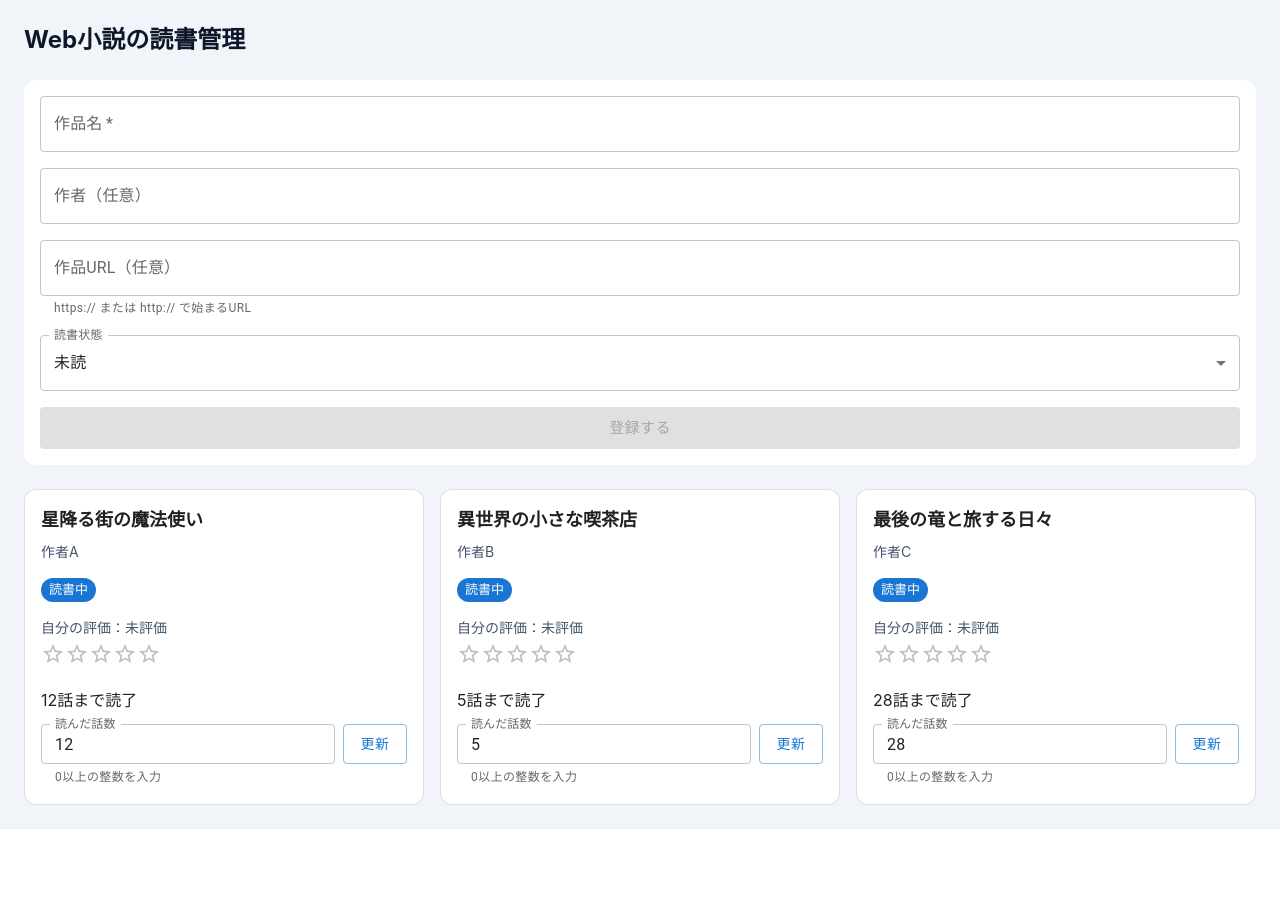
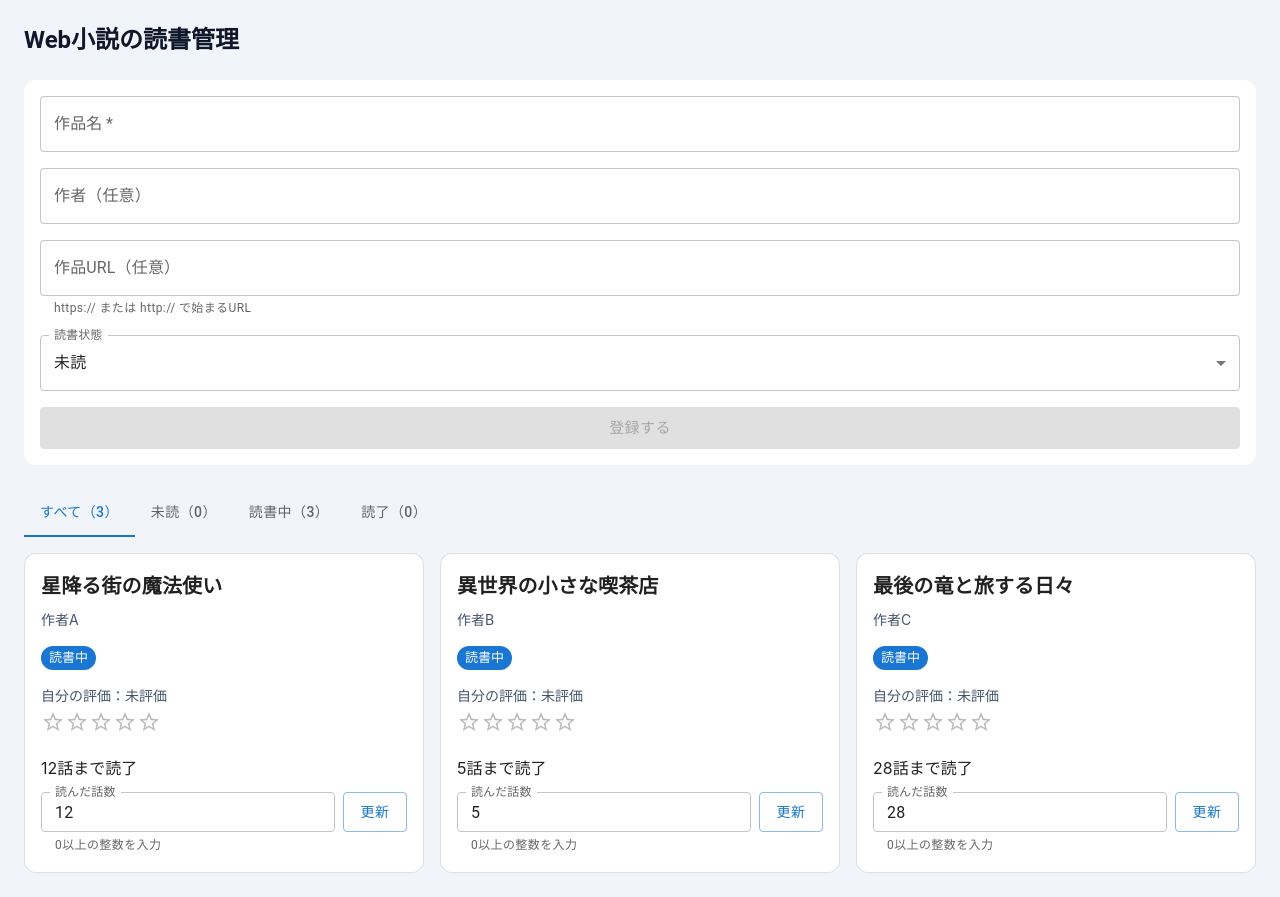
Before and after one commit to Nono-09/mui-practice, a React (Vite) app: page / in a window 1280 px wide. Before the commit the page ends 829 px from the top, so only its background shows below. Built offline with nearby package versions, Linux system fonts and the light colour scheme.

Commit message:
読書状態別の一覧切り替えと件数表示を追加し見出しを統一

```diff
--- a/src/App.tsx
+++ b/src/App.tsx
@@ -9,6 +9,9 @@ import MenuItem from '@mui/material/MenuItem'
 import Chip from '@mui/material/Chip'
 import Link from '@mui/material/Link'
 import Rating from '@mui/material/Rating'
+import Tabs from '@mui/material/Tabs'
+import Tab from '@mui/material/Tab'
+import Typography from '@mui/material/Typography'
 
 function App() {
   const [loaded] = useState(loadNovels)
@@ -18,6 +21,7 @@ function App() {
   const [author, setAuthor] = useState('')
   const [url, setUrl] = useState('')
   const [status, setStatus] = useState<ReadingStatus>('未読')
+  const [filter, setFilter] = useState<ReadingStatus | 'すべて'>('すべて')
   const [episodeDrafts, setEpisodeDrafts] = useState<Record<number, string>>({})
 
   useEffect(() => {
@@ -88,10 +92,19 @@ function App() {
     }))
   }
 
+  const filteredNovels = novels.filter(
+    (novel) => filter === 'すべて' || novel.status === filter,
+  )
+
   return (
     <div className="min-h-screen bg-slate-100 p-6 font-sans text-slate-900">
-    <h1 className="mb-6 text-2xl font-bold">Web小説の読書管理</h1>
-
+    <Typography
+      component="h1"
+      variant="h5"
+      sx={{ mb: 3, fontWeight: 700 }}
+    >
+      Web小説の読書管理
+    </Typography>
     {storageError && (
       <p role="alert" className="mb-4 rounded-lg bg-red-100 p-3 text-red-800">
         {storageError}
@@ -163,11 +176,53 @@ function App() {
       登録する
     </Button>
   </form>
+    <Tabs
+      value={filter}
+      onChange={(_, newValue: ReadingStatus | 'すべて') =>
+        setFilter(newValue)
+      }
+      variant="scrollable"
+      scrollButtons="auto"
+      aria-label="読書状態で絞り込み"
+      sx={{ mb: 2 }}
+    >
+      {(['すべて', '未読', '読書中', '読了'] as const).map((value) => (
+        <Tab
+          key={value}
+          id={`filter-tab-${value}`}
+          aria-controls="novel-list-panel"
+          value={value}
+          label={`${value}（${
+            value === 'すべて'
+              ? novels.length
+              : novels.filter((novel) => novel.status === value).length
+          }）`}
+        />
+      ))}
+    </Tabs>
+    <div
+      id="novel-list-panel"
+      role="tabpanel"
+      aria-labelledby={`filter-tab-${filter}`}
+      className="grid gap-4 sm:grid-cols-2 lg:grid-cols-3"
+    >
+      {filteredNovels.length === 0 && (
+        <Typography color="text.secondary" sx={{ gridColumn: '1 / -1', py: 3 }}>
+          {filter === 'すべて'
+            ? '作品はまだ登録されていません。'
+            : `「${filter}」の作品はありません。`}
+        </Typography>
+      )}
 
-    <div className="grid gap-4 sm:grid-cols-2 lg:grid-cols-3">
-      {novels.map((novel) => (
+      {filteredNovels.map((novel) => (
         <Card key={novel.id} variant="outlined" sx={{ p: 2, borderRadius: 3 }}>
-          <h2 className="mb-2 text-lg font-bold">{novel.title}</h2>
+          <Typography
+            component="h2"
+            variant="h6"
+            sx={{ mb: 1, fontWeight: 700 }}
+          >
+            {novel.title}
+          </Typography>
           <p className="text-sm text-slate-600">{novel.author}</p>
           {novel.url && (
             <Link
```
